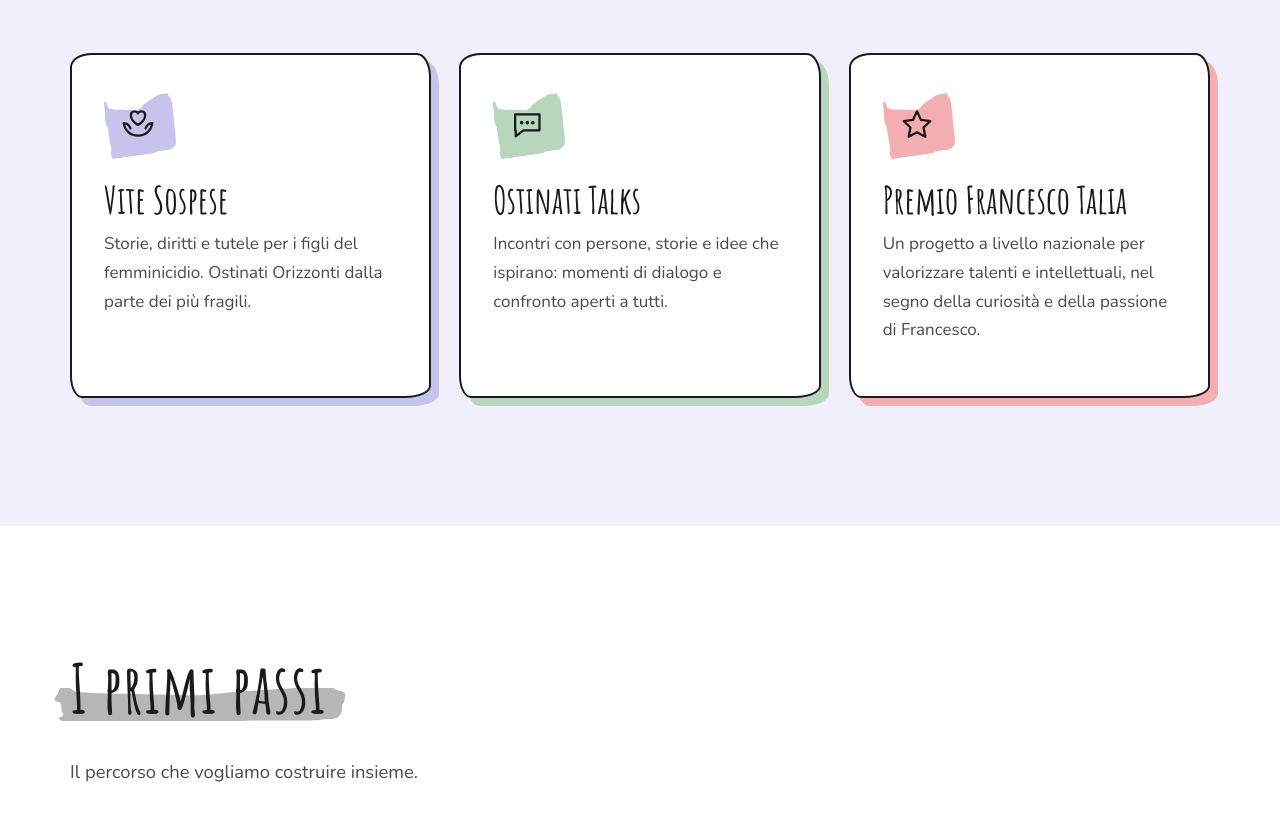
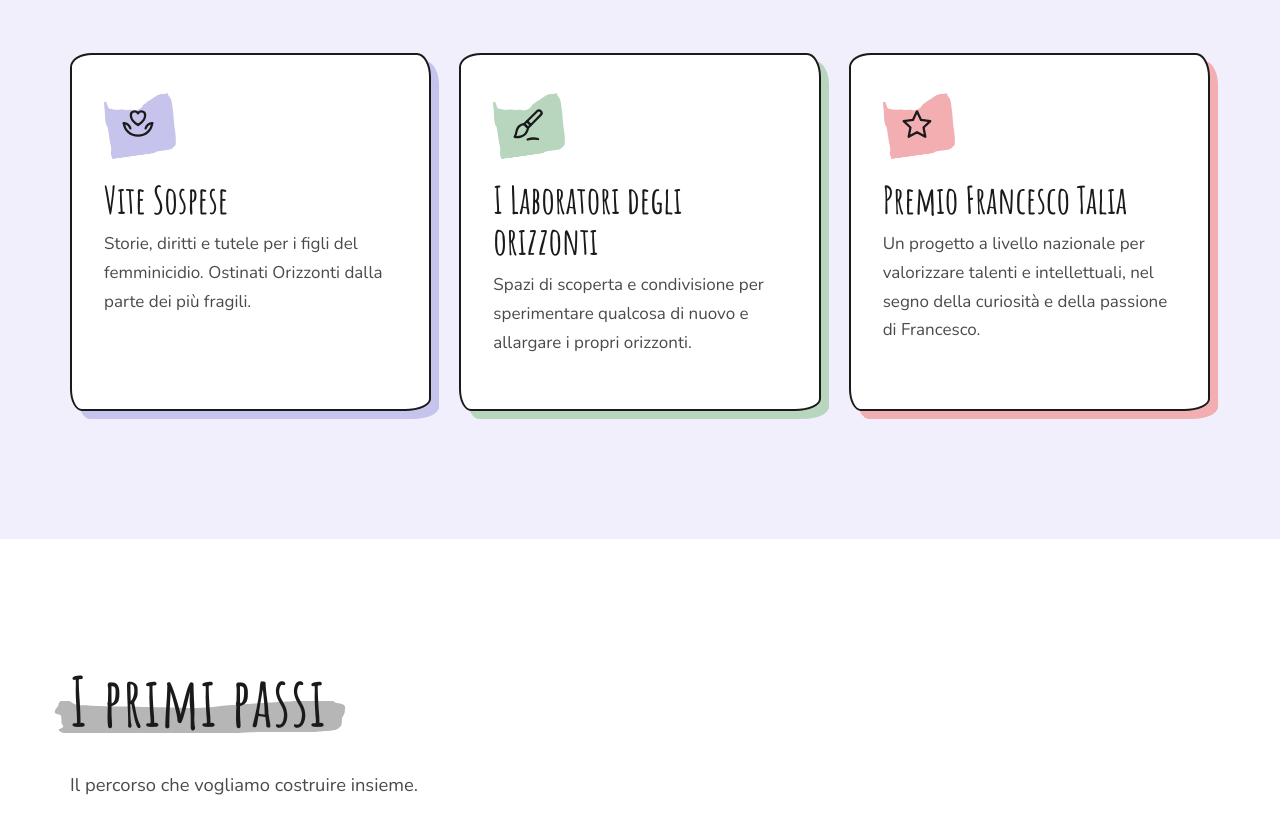
Before and after one commit to ostinatiorizzonti/ostinatiorizzonti.github.io, a plain HTML site: page index.html in a window 1280 px wide. Shown: the part 3091-3931 px from the top of the page. Drawn offline with Linux system fonts and the light colour scheme.

Commit message:
Iniziative: "Ostinati Talks" diventa "I Laboratori degli orizzonti"
Nuovo titolo, nuovo testo e nuova icona a pennello per il secondo
riquadro.

Co-Authored-By: Claude Opus 5.5 <noreply@anthropic.com>

```diff
--- a/index.html
+++ b/index.html
@@ -66,6 +66,7 @@
     <symbol id="i-persone" viewBox="0 0 32 32"><circle cx="12" cy="11" r="4"/><path d="M4.5 25.5c.6-4.8 3.6-7.5 7.5-7.5s6.9 2.7 7.5 7.5"/><circle cx="22" cy="12.5" r="3.2"/><path d="M20.5 18.6c3.8-.5 6.6 1.9 7.2 6.4"/></symbol>
     <symbol id="i-cuore" viewBox="0 0 32 32"><path d="M16 26.5S5.5 20.4 5.5 12.6A5.4 5.4 0 0 1 16 10.1a5.4 5.4 0 0 1 10.5 2.5C26.5 20.4 16 26.5 16 26.5z"/></symbol>
     <symbol id="i-stella" viewBox="0 0 32 32"><path d="M16 4.5l3.4 7.2 7.8 1-5.7 5.4 1.5 7.8L16 22.1l-7 3.8 1.5-7.8-5.7-5.4 7.8-1z"/></symbol>
+    <symbol id="i-pennello" viewBox="0 0 32 32"><path d="M27.6 4.4c.9.9.9 2.2 0 3.1L19.2 16l-3.2-3.2 8.5-8.4c.9-.9 2.2-.9 3.1 0z"/><path d="M16 12.8l3.2 3.2-2.4 2.4-3.2-3.2z"/><path d="M13.6 15.2l3.2 3.2c-.4 3.6-2.6 6.3-6.1 7.4-1.7.5-3.5.6-5.1.2 1-1.3 1.3-2.8 1.5-4.4.4-3.5 3.1-6.3 6.5-6.4z"/><path d="M16.5 28.2c2.6-.9 5.6-1.1 8.8-.4"/></symbol>
     <symbol id="i-fumetto" viewBox="0 0 32 32"><path d="M6 7h20.5v13.5H13l-6.5 5v-5H6z"/><path d="M11.5 14h.01M16.2 14h.01M20.9 14h.01" stroke-width="3"/></symbol>
     <symbol id="i-protezione" viewBox="0 0 32 32"><path d="M16 16s-6-3.7-6-8a3.2 3.2 0 0 1 6-1.8 3.2 3.2 0 0 1 6 1.8c0 4.3-6 8-6 8z"/><path d="M4 14.5c.8 6.2 5.6 10.5 12 10.5s11.2-4.3 12-10.5"/><path d="M4 14.5c2.6.2 4.8 1.9 5.6 4.4M28 14.5c-2.6.2-4.8 1.9-5.6 4.4"/></symbol>
     <symbol id="i-spunta" viewBox="0 0 24 24"><path d="M5 12.5l4.5 4.5L19 7.5"/></symbol>
@@ -198,11 +199,11 @@
             <p>Storie, diritti e tutele per i figli del femminicidio. Ostinati Orizzonti dalla parte dei più fragili.</p>
           </li>
           <li class="iniziativa accento-verde rivela">
-            <span class="icona" aria-hidden="true"><svg><use href="#i-fumetto"/></svg></span>
-            <h3>Ostinati Talks</h3>
-            <p>Incontri con persone, storie e idee che ispirano: momenti di dialogo e confronto aperti a tutti.</p>
+            <span class="icona" aria-hidden="true"><svg><use href="#i-pennello"/></svg></span>
+            <h3>I Laboratori degli orizzonti</h3>
+            <p>Spazi di scoperta e condivisione per sperimentare qualcosa di nuovo e allargare i propri orizzonti.</p>
             <!-- Da riattivare quando ci sarà la pagina Iniziative:
-            <a class="link-freccia" href="iniziative.html#talks"><span>Scopri i Talks</span></a> -->
+            <a class="link-freccia" href="iniziative.html#laboratori"><span>Scopri i Laboratori</span></a> -->
           </li>
           <li class="iniziativa accento-rosa rivela">
             <span class="icona" aria-hidden="true"><svg><use href="#i-stella"/></svg></span>
```
